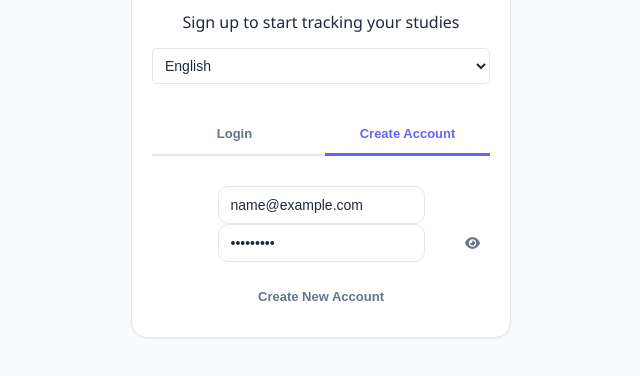
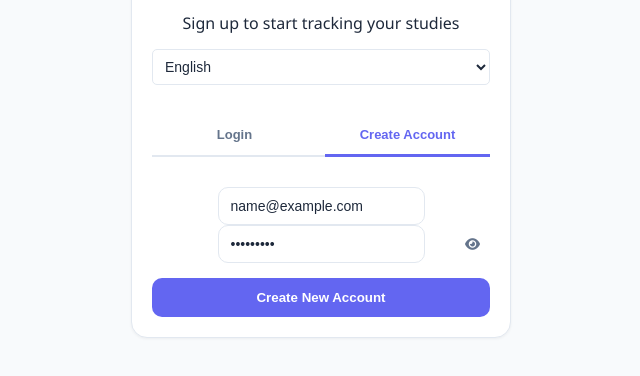
Before and after one commit to CH9-Abdo/Student, a website: page webversion/index.html in a window 1280 px wide. Both pictures are taken after typing "name@example.com", "Sample123" into the empty fields and a click on the button "Create Account". Shown: the part 284-660 px from the top of the page, without its empty margins (319-959 px from the left). Drawn offline with nearby package versions, Linux system fonts and the light colour scheme.

Commit message:
Update index.html
fix create new account button design

```diff
--- a/webversion/index.html
+++ b/webversion/index.html
@@ -51,7 +51,7 @@
             </div>
 
             <button type="submit" id="do-login-btn" class="primary-btn">Login</button>
-            <button type="button" id="do-signup-btn" class="auth-tab">Create New Account</button>
+            <button type="button" id="do-signup-btn" class="primary-btn">Create New Account</button>
             <p id="login-error" class="error-text hidden"></p>
         </form>
     </div>
```
